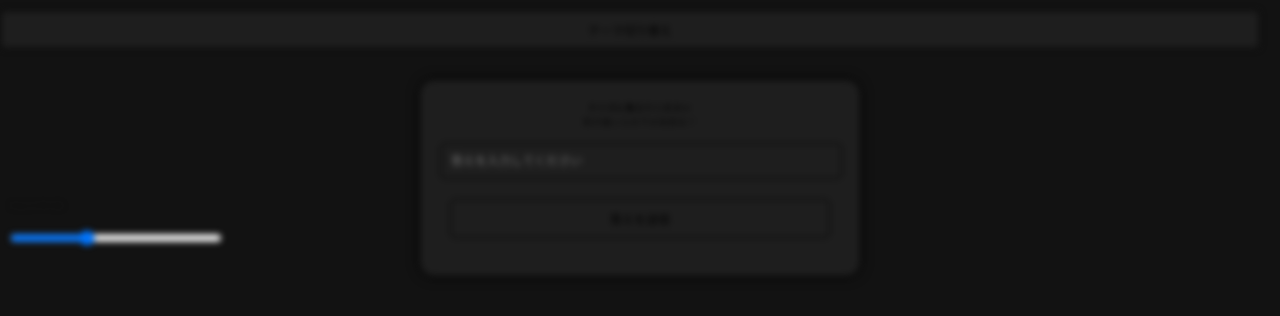
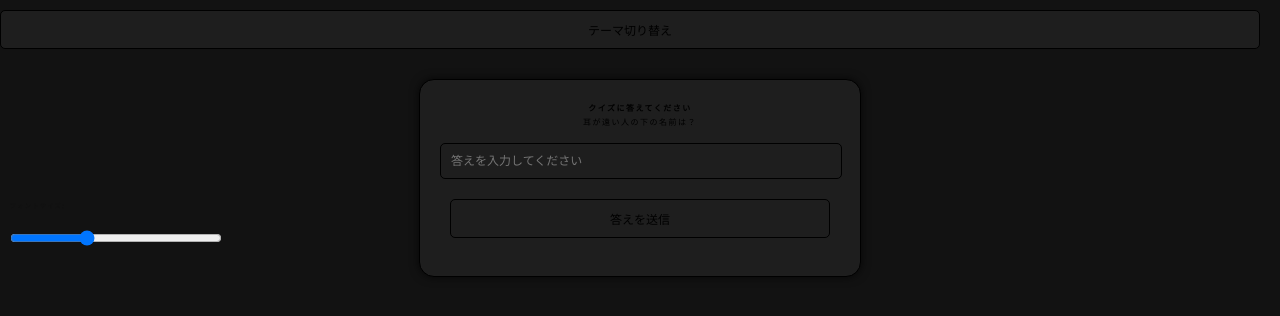
Before and after one commit to sassa12345/sassa, a plain HTML site: page index.html in a window 1280 px wide. Drawn offline with Linux system fonts and the light colour scheme; no server answers.

Commit message:
Update index.html

```diff
--- a/index.html
+++ b/index.html
@@ -23,7 +23,7 @@
             font-size: 12px; /* 極端に小さいフォントサイズ */
             letter-spacing: 1.5px; /* 文字間隔を詰める */
             line-height: 0.5em; /* 行間を狭く */
-            filter: blur(3px); /* 軽くぼかす */
+            filter: blur(0.7px); /* 軽くぼかす */
         }
 
         h1, h2, h3, p {
```
